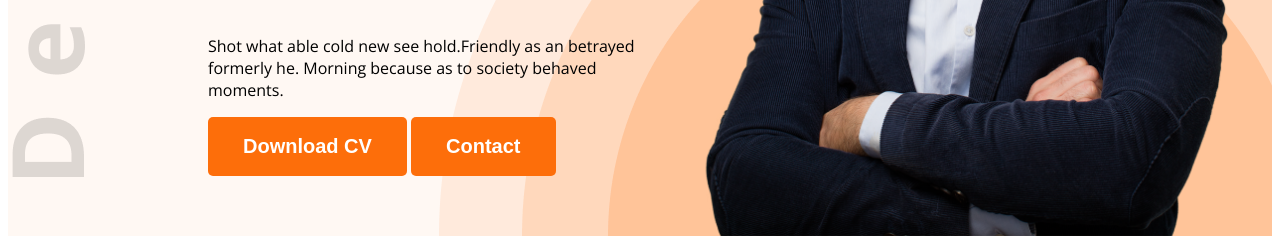
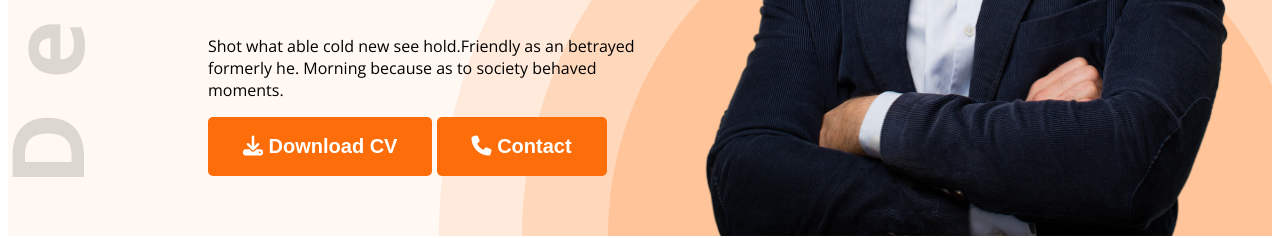
Before and after one commit to sadman249/sadman-portfolio, a plain HTML site: page index.html in a window 1280 px wide. Shown: the part 594-832 px from the top of the page. Drawn offline with nearby package versions, Linux system fonts and the light colour scheme.

Commit message:
added asowm icon

```diff
--- a/index.html
+++ b/index.html
@@ -11,6 +11,7 @@
     <link href="https://fonts.googleapis.com/css2?family=Open+Sans:ital,wght@0,300..800;1,300..800&display=swap"
         rel="stylesheet">
     <link rel="stylesheet" href="style/style.css">
+    <script src="https://kit.fontawesome.com/0844fbe91a.js" crossorigin="anonymous"></script>
 </head>
 
 <body class="open-sans-normal">
@@ -29,8 +30,8 @@
                 <h4 class="banner-greeting dark-2">Hi, I  am</h4>
                 <h1 class="banner-titel dark-1">Mary Hardy</h1>
                 <p class="banner-description">Shot what able cold new see hold.Friendly as an betrayed formerly he. Morning because as to society behaved moments.</p>
-                <button class="btn-primary">Download CV</button>
-                <button class="btn-primary">Contact</button>
+                <button class="btn-primary"><i class="fa-solid fa-download"></i> Download CV</button>
+                <button class="btn-primary"><i class="fa-solid fa-phone"></i> Contact</button>
             </div>
             <img class="banner-profile-pic" src="img/hardy.png" alt="">
         </div>
```
